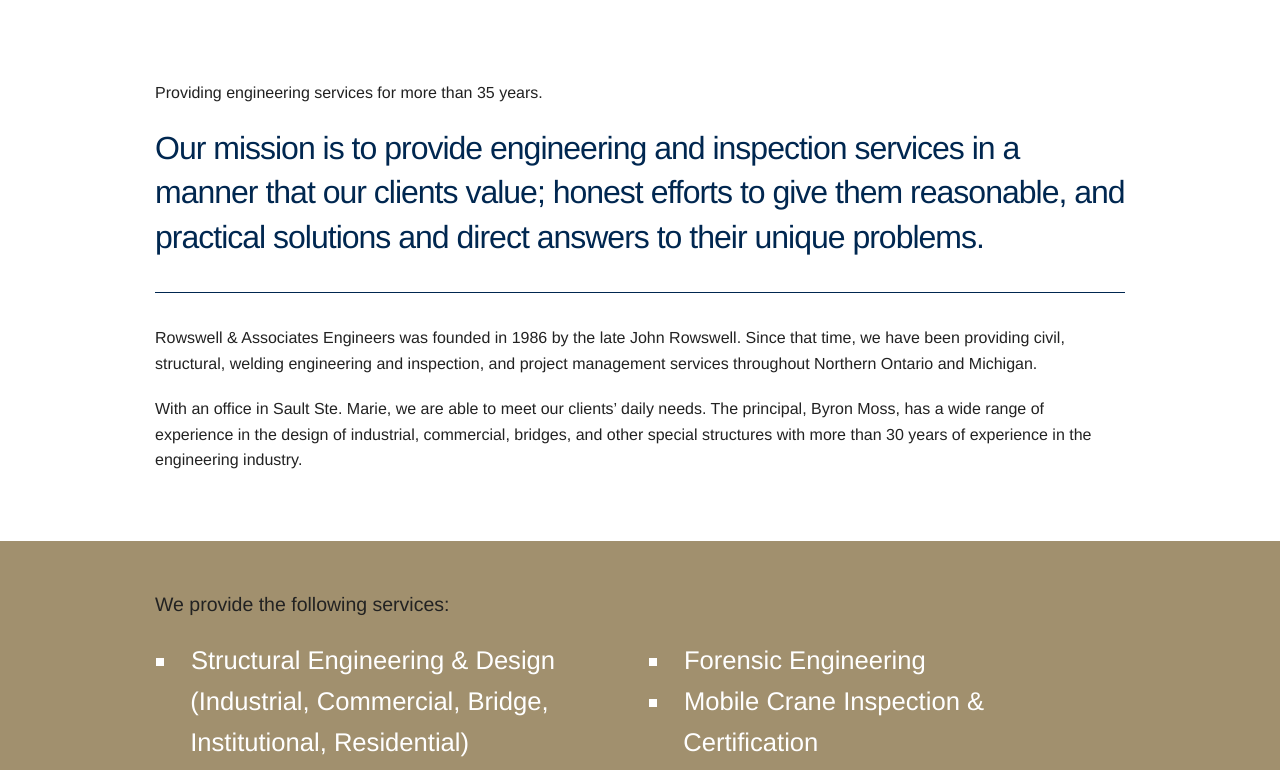
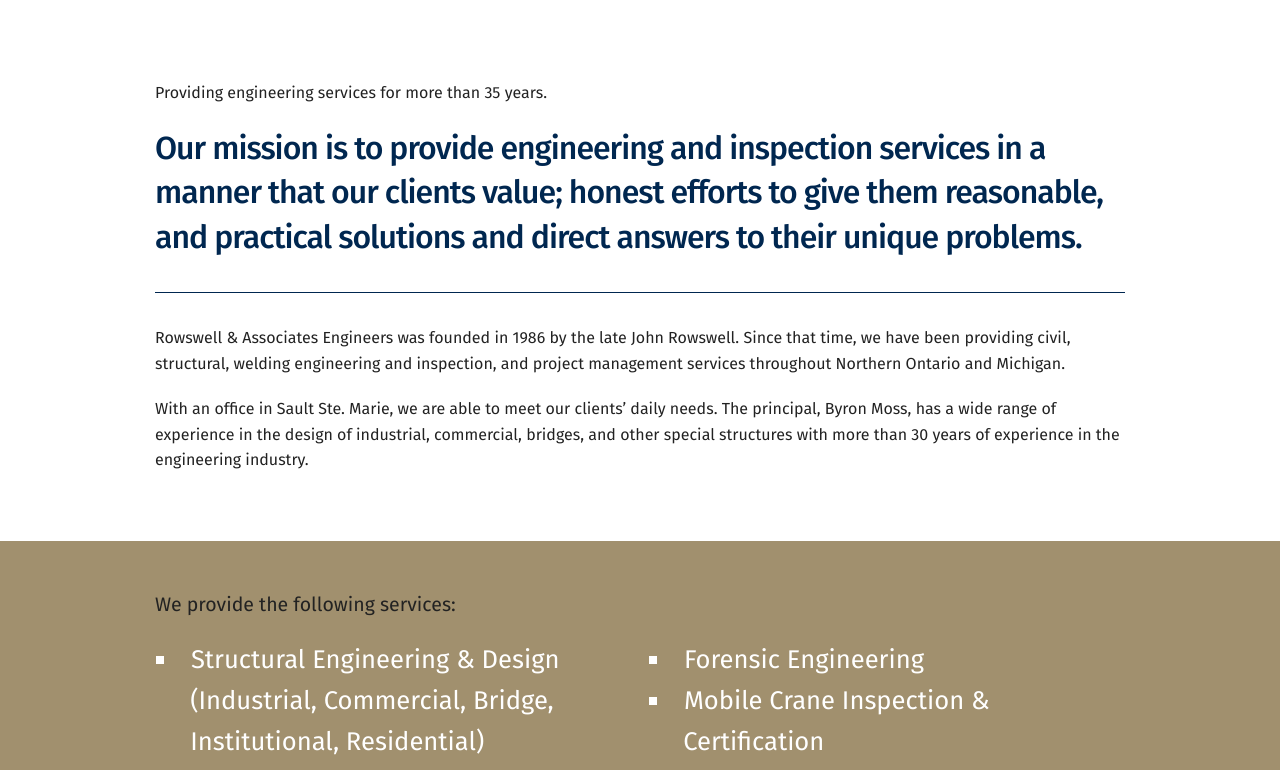
Before and after one commit to dohnutt/raei, a plain HTML site: page index.html in a window 1280 px wide. Shown: the part 221-991 px from the top of the page. Drawn offline with Linux system fonts and the light colour scheme.

Commit message:
Fix fonts

```diff
--- a/index.html
+++ b/index.html
@@ -76,7 +76,9 @@
     }
     </script>
 
-    <link rel="dns-prefetch" href="https://fonts.googleapis.com/">
+    <link rel="preconnect" href="https://fonts.googleapis.com">
+    <link rel="preconnect" href="https://fonts.gstatic.com" crossorigin>
+    <link href="https://fonts.googleapis.com/css2?family=Fira+Sans:ital,wght@0,400;0,500;1,400;1,500&family=Open+Sans:ital,wght@0,300..800;1,300..800&display=swap" rel="stylesheet">
     <link rel="stylesheet" id="foundation-css-css" href="assets/foundation.min.css" type="text/css" media="all">
     <link rel="stylesheet" id="theme-css-css" href="assets/style.css" type="text/css" media="all">
     <link rel="stylesheet" id="fonts-css" href="assets/css" type="text/css" media="all">
```
